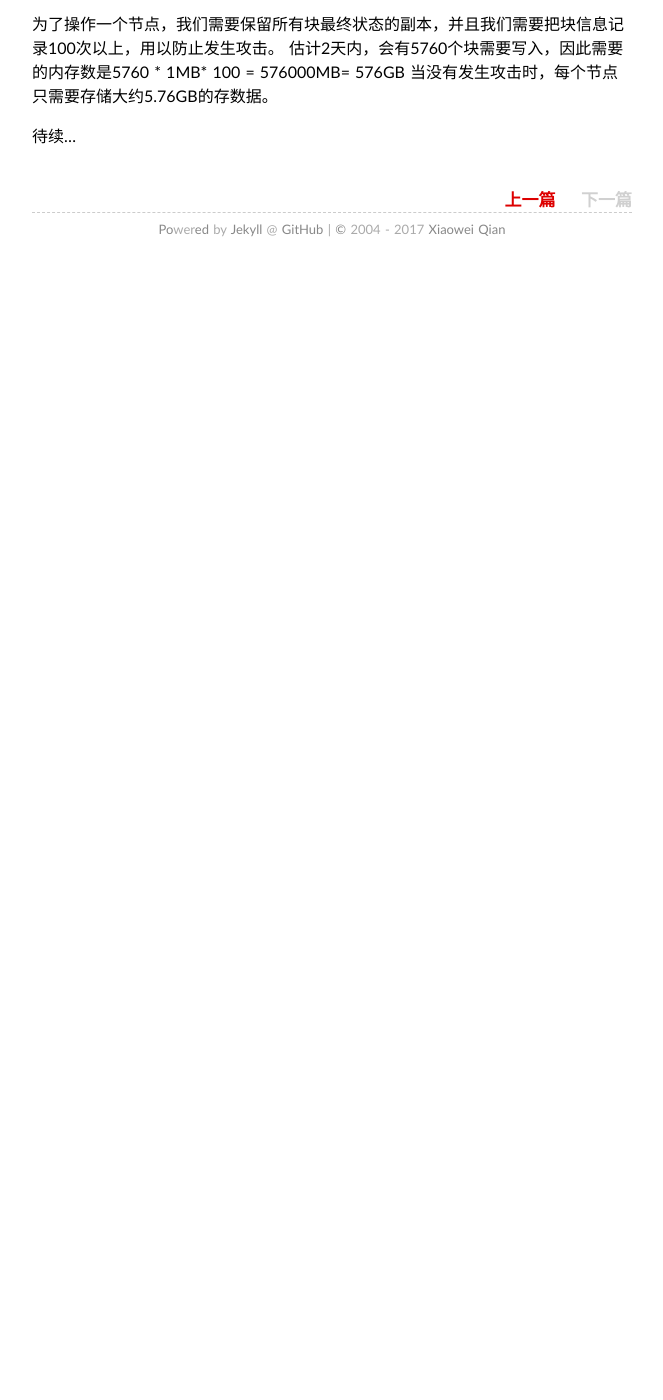
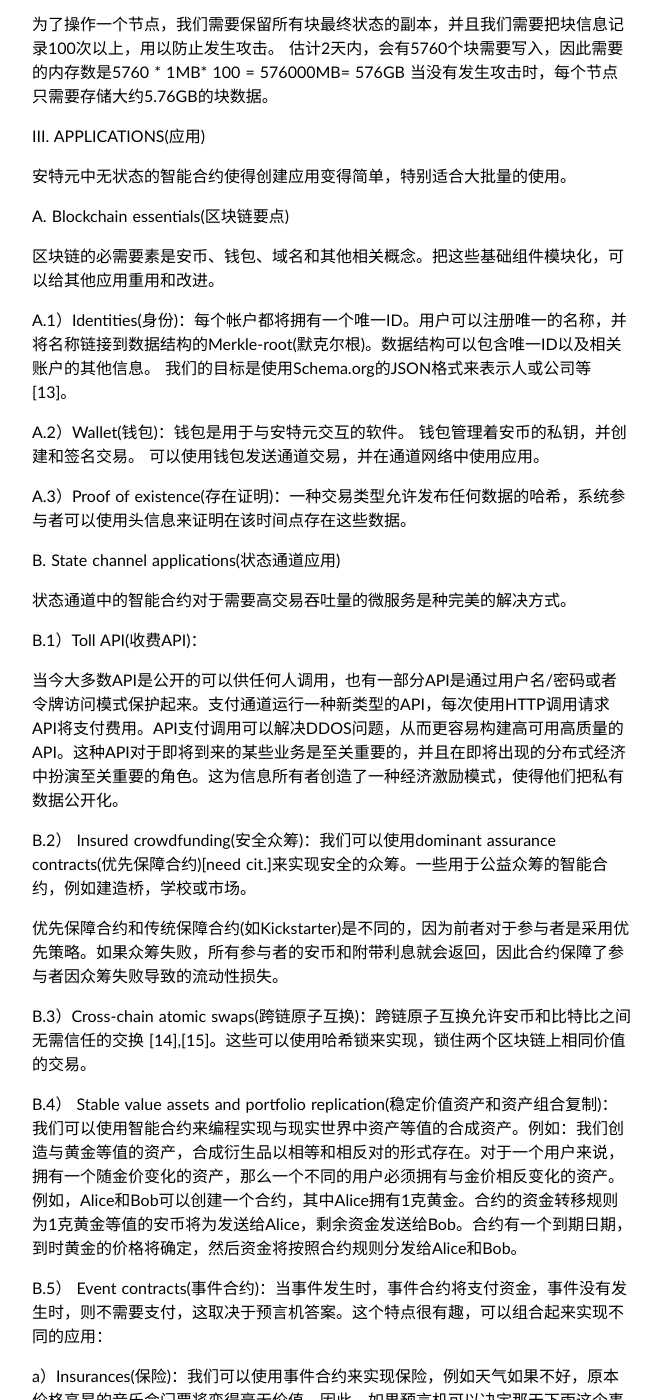
Before and after one commit to XiaoweiQian/note, a Jekyll site: the page built from _posts/2017-04-13-aeternity-whitepaper.md, in a window 1280 px wide and 1400 px high, scrolled down 8789 px. Shown: the whole window, without its empty margins (308-971 px from the left). Built offline with Jekyll 4.4.1, drawn with Linux system fonts in a browser that asks for light colours; Markdown is read by kramdown in place of the engine named in the settings; before the commit the page ends 9061 px from its top, so only the background shows below that; some of the changed text lies outside the part shown.

Commit message:
Update 2017-04-13-aeternity-whitepaper.md

````diff
--- a/_posts/2017-04-13-aeternity-whitepaper.md
+++ b/_posts/2017-04-13-aeternity-whitepaper.md
@@ -237,6 +237,47 @@
 years)
 ```
 
-为了操作一个节点，我们需要保留所有块最终状态的副本，并且我们需要把块信息记录100次以上，用以防止发生攻击。 估计2天内，会有5760个块需要写入，因此需要的内存数是5760 * 1MB* 100 = 576000MB= 576GB 当没有发生攻击时，每个节点只需要存储大约5.76GB的存数据。
+为了操作一个节点，我们需要保留所有块最终状态的副本，并且我们需要把块信息记录100次以上，用以防止发生攻击。 估计2天内，会有5760个块需要写入，因此需要的内存数是5760 * 1MB* 100 = 576000MB= 576GB 当没有发生攻击时，每个节点只需要存储大约5.76GB的块数据。
+
+III. APPLICATIONS(应用)
+
+安特元中无状态的智能合约使得创建应用变得简单，特别适合大批量的使用。
+
+A. Blockchain essentials(区块链要点)
+
+区块链的必需要素是安币、钱包、域名和其他相关概念。把这些基础组件模块化，可以给其他应用重用和改进。
+
+A.1）Identities(身份)：每个帐户都将拥有一个唯一ID。用户可以注册唯一的名称，并将名称链接到数据结构的Merkle-root(默克尔根)。数据结构可以包含唯一ID以及相关账户的其他信息。 我们的目标是使用Schema.org的JSON格式来表示人或公司等[13]。
+
+A.2）Wallet(钱包)：钱包是用于与安特元交互的软件。 钱包管理着安币的私钥，并创建和签名交易。 可以使用钱包发送通道交易，并在通道网络中使用应用。
+
+A.3）Proof of existence(存在证明)：一种交易类型允许发布任何数据的哈希，系统参与者可以使用头信息来证明在该时间点存在这些数据。
+
+B. State channel applications(状态通道应用)
+
+状态通道中的智能合约对于需要高交易吞吐量的微服务是种完美的解决方式。
+
+B.1）Toll API(收费API)：
+
+当今大多数API是公开的可以供任何人调用，也有一部分API是通过用户名/密码或者令牌访问模式保护起来。支付通道运行一种新类型的API，每次使用HTTP调用请求API将支付费用。API支付调用可以解决DDOS问题，从而更容易构建高可用高质量的API。这种API对于即将到来的某些业务是至关重要的，并且在即将出现的分布式经济中扮演至关重要的角色。这为信息所有者创造了一种经济激励模式，使得他们把私有数据公开化。
+
+B.2） Insured crowdfunding(安全众筹)：我们可以使用dominant assurance contracts(优先保障合约)[need cit.]来实现安全的众筹。一些用于公益众筹的智能合约，例如建造桥，学校或市场。
+
+优先保障合约和传统保障合约(如Kickstarter)是不同的，因为前者对于参与者是采用优先策略。如果众筹失败，所有参与者的安币和附带利息就会返回，因此合约保障了参与者因众筹失败导致的流动性损失。
+
+B.3）Cross-chain atomic swaps(跨链原子互换)：跨链原子互换允许安币和比特比之间无需信任的交换 [14],[15]。这些可以使用哈希锁来实现，锁住两个区块链上相同价值的交易。
+
+B.4） Stable value assets and portfolio replication(稳定价值资产和资产组合复制)：我们可以使用智能合约来编程实现与现实世界中资产等值的合成资产。例如：我们创造与黄金等值的资产，合成衍生品以相等和相反对的形式存在。对于一个用户来说，拥有一个随金价变化的资产，那么一个不同的用户必须拥有与金价相反变化的资产。例如，Alice和Bob可以创建一个合约，其中Alice拥有1克黄金。合约的资金转移规则为1克黄金等值的安币将为发送给Alice，剩余资金发送给Bob。合约有一个到期日期，到时黄金的价格将确定，然后资金将按照合约规则分发给Alice和Bob。
+
+B.5） Event contracts(事件合约)：当事件发生时，事件合约将支付资金，事件没有发生时，则不需要支付，这取决于预言机答案。这个特点很有趣，可以组合起来实现不同的应用：
+
+a）Insurances(保险)：我们可以使用事件合约来实现保险，例如天气如果不好，原本价格高昂的音乐会门票将变得毫无价值。因此，如果预言机可以决定那天下雨这个事件发生后，音乐会观众可以收到一部分的补偿的话，那么投资将得到保护，人们在情感上也可以更好接受。稍微严禁一点，农民经常对一个季节的下雨量感兴趣，我们可以保障他们免受干旱时农作物减产导致的经济损失。
+
+b）Whistleblowing(揭秘)：事件合约也可以用于激励敏感信息的揭秘。例如，我们可以打赌事件“A公司使用非法农药的信息将在2017年1月24日或之前披露”。任何知道这类信息的知情人，将会被激励去打赌事件的发生并泄漏相关信息。
+
+B.6） Prediction markets(预测市场)：预测市场的作用是让用户打赌未来的事件是否会发生，从赌注的价格我们可以预测未来事件发生的可能性[3]，[8]，[16]，它们是以给定的价格衡量未来的最准确方式[need cit.]，一旦事件发生，市场将用预言机来结算。
+
+如第II-D部分所述，我们可以使用预测市场来预测软件的哪些更新将是有益的，哪些是有害的。 我们也可以用来估算一个选举需要多少候选人才能完成，因此这可以更容易地发现谎言和无根据的承诺。
+
 
 待续...
````
